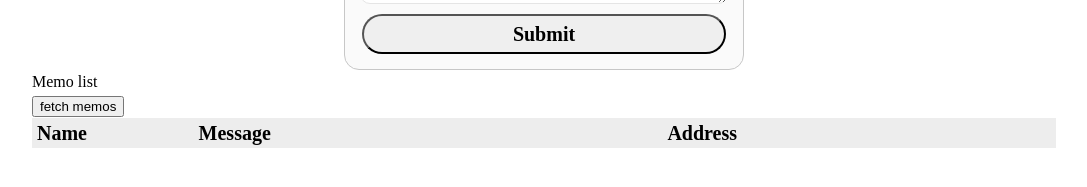
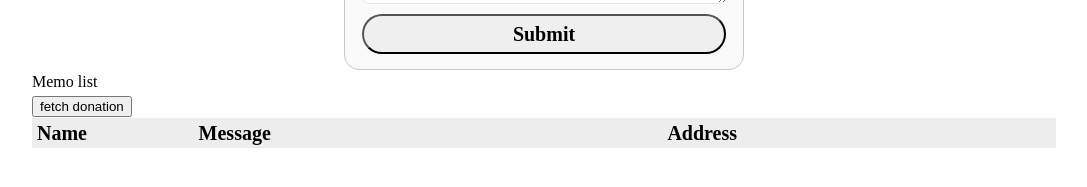
Before and after one commit to mistertandon/web3-dapp-0010-greeting-by-nader, a React (Vite) app in the folder client/: page / in a window 1280 px wide. Shown: the part 305-492 px from the top of the page, without its empty margins (96-1183 px from the left). Built offline with nearby package versions, Linux system fonts and the light colour scheme.

Commit message:
refactor: rename memos component name to Donation

```diff
--- a/client/src/App.jsx
+++ b/client/src/App.jsx
@@ -4,7 +4,7 @@ import "./App.scss";
 import { ChaiContext } from "./contexts/ChaiProvider.jsx";
 
 import { BuyChai } from "./components/BuyChai/BuyChai.jsx";
-import { Memos } from "./components/Memos/Memos.jsx";
+import { Donation } from "./components/Donation/Donation.jsx";
 
 function App() {
   const { checkUserLoginStatus, connectWallet } = useContext(ChaiContext);
@@ -18,7 +18,7 @@ function App() {
         <button onClick={() => connectWallet()}>Connect wallet</button>
       )}
       <BuyChai />
-      <Memos />
+      <Donation />
     </div>
   );
 }
--- /dev/null
+++ b/client/src/components/Donation/Donation.jsx
@@ -0,0 +1,44 @@
+import { useEffect, useContext } from "react";
+import "./Donation.scss";
+import { ChaiContext } from "../../contexts/ChaiProvider";
+
+export const Donation = () => {
+  const {
+    donationList,
+    fetchDonationsList,
+    checkUserLoginStatus,
+  } = useContext(ChaiContext);
+
+  useEffect(() => {
+    const userLoginStatus = checkUserLoginStatus();
+    if (userLoginStatus) fetchDonationsList();
+  }, []);
+
+  return (
+    <section className="donation--container">
+      <h4>Memo list</h4>
+      <button onClick={() => fetchDonationsList()}>fetch donation</button>
+      <section className="donation-record--container">
+        <div className="donation-record__thead--row">
+          <div className="donation-record__thead-row--th">Name</div>
+          <div className="donation-record__thead-row--th">Message</div>
+          <div className="donation-record__thead-row--th">Address</div>
+        </div>
+        {donationList.map(([name, message, , sender_address], index) => {
+          return (
+            <div
+              className="donation-record__tbody--row"
+              key={`${sender_address}_${index}`}
+            >
+              <div className="donation-record__tbody-row--td">{name}</div>
+              <div className="donation-record__tbody-row--td">{message}</div>
+              <div className="donation-record__tbody-row--td">
+                {sender_address}
+              </div>
+            </div>
+          );
+        })}
+      </section>
+    </section>
+  );
+};
--- a/client/src/components/Memos/Memos.scss
+++ b/client/src/components/Donation/Donation.scss
@@ -1,8 +1,8 @@
-.memos--container {
+.donation--container {
   width: 80%;
   margin: 0px auto;
 
-  .memos-record--container {
+  .donation-record--container {
     width: 100%;
 
     display: flex;
@@ -10,8 +10,8 @@
     justify-content: flex-start;
     align-items: flex-start;
   }
-  .memos-record__thead--row,
-  .memos-record__tbody--row {
+  .donation-record__thead--row,
+  .donation-record__tbody--row {
     width: 100%;
 
     display: flex;
@@ -23,11 +23,11 @@
     gap: 8px;
   }
 
-  .memos-record__thead--row {
+  .donation-record__thead--row {
     background-color: #ededed;
   }
 
-  .memos-record__tbody--row {
+  .donation-record__tbody--row {
     min-height: 40px;
     margin-bottom: 8px;
     &:nth-child(2n) {
@@ -39,7 +39,7 @@
     }
   }
 
-  .memos-record__thead-row--th {
+  .donation-record__thead-row--th {
     font-weight: bold;
     font-size: 20px;
     line-height: 30px;
@@ -57,7 +57,7 @@
     }
   }
 
-  .memos-record__tbody-row--td {
+  .donation-record__tbody-row--td {
     font-size: 16px;
     line-height: 24px;
     padding-left: 5px;
--- a/client/src/components/Memos/Memos.jsx
+++ /dev/null
@@ -1,44 +0,0 @@
-import { useState, useEffect, useCallback, useContext } from "react";
-import "./Memos.scss";
-import { ChaiContext } from "../../contexts/ChaiProvider";
-
-export const Memos = () => {
-  const {
-    donationList: memos,
-    fetchDonationsList,
-    checkUserLoginStatus,
-  } = useContext(ChaiContext);
-
-  useEffect(() => {
-    const userLoginStatus = checkUserLoginStatus();
-    if (userLoginStatus) fetchDonationsList();
-  }, []);
-
-  return (
-    <section className="memos--container">
-      <h4>Memo list</h4>
-      <button onClick={() => fetchDonationsList()}>fetch memos</button>
-      <section className="memos-record--container">
-        <div className="memos-record__thead--row">
-          <div className="memos-record__thead-row--th">Name</div>
-          <div className="memos-record__thead-row--th">Message</div>
-          <div className="memos-record__thead-row--th">Address</div>
-        </div>
-        {memos.map(([name, message, , sender_address], index) => {
-          return (
-            <div
-              className="memos-record__tbody--row"
-              key={`${sender_address}_${index}`}
-            >
-              <div className="memos-record__tbody-row--td">{name}</div>
-              <div className="memos-record__tbody-row--td">{message}</div>
-              <div className="memos-record__tbody-row--td">
-                {sender_address}
-              </div>
-            </div>
-          );
-        })}
-      </section>
-    </section>
-  );
-};
```
Also changed, not shown: client/src/contexts/ChaiProvider.jsx (+0 -10 lines).
